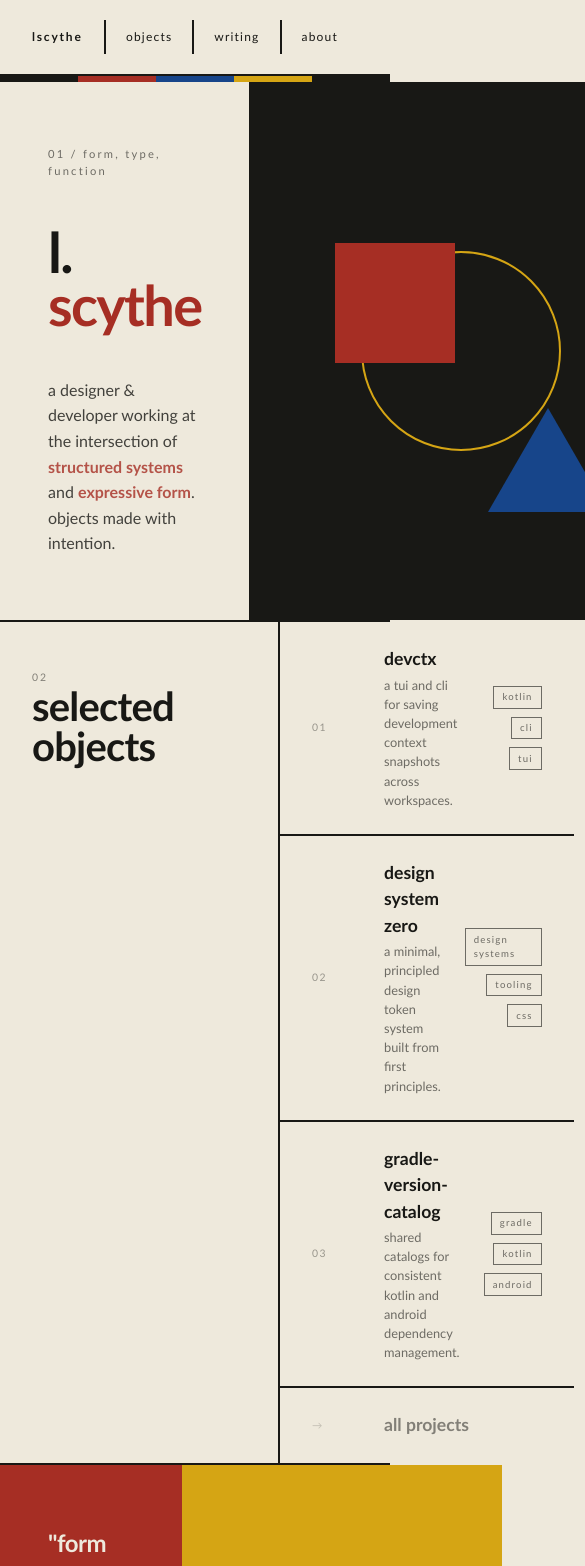
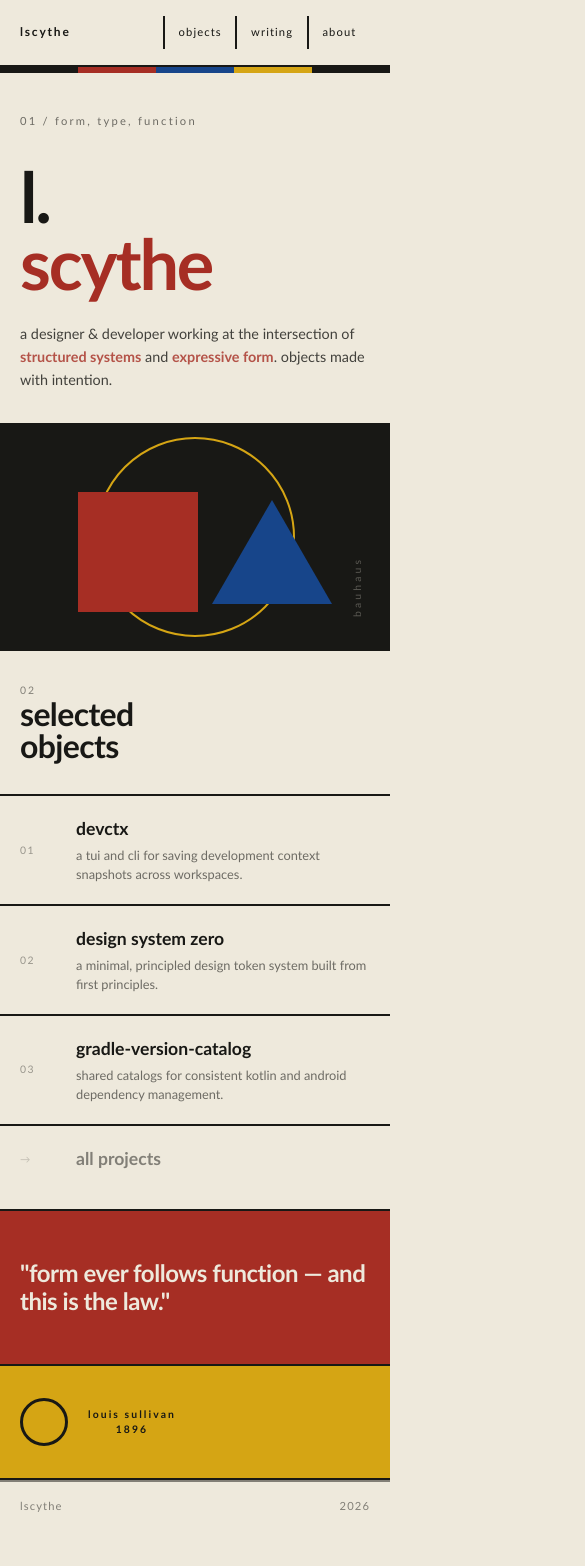
Before and after one commit to nuanxue-agent/lscythe-web, a Next.js app: page / in a window 390 px wide. Shown: the top 1566 px of the page, 585 px wide, since content can reach past the window. After the commit the page ends 1531 px from the top, so only its background shows below. Built offline with nearby package versions, Linux system fonts and the light colour scheme.

Commit message:
fix: mobile responsive styles + wrangler.toml cleanup

```diff
--- a/src/app/globals.css
+++ b/src/app/globals.css
@@ -703,3 +703,225 @@ a {
 .deco-bar span:nth-child(3) { background: var(--blue); }
 .deco-bar span:nth-child(4) { background: var(--ochre); }
 .deco-bar span:nth-child(5) { background: var(--ink); }
+
+/* ─── Mobile (≤ 700px) ────────────────────────────────── */
+@media (max-width: 700px) {
+
+  /* nav */
+  .nav {
+    padding: 1rem 1.25rem;
+    gap: 0;
+  }
+
+  .nav__links li a {
+    padding: 0.5rem 0.85rem;
+    font-size: 0.7rem;
+  }
+
+  /* hero: single column, right panel below */
+  .hero {
+    grid-template-columns: 1fr;
+    min-height: 0;
+  }
+
+  .hero__left {
+    padding: 2.5rem 1.25rem 2rem;
+    border-right: none;
+    border-bottom: var(--border);
+    min-height: 22rem;
+  }
+
+  .hero__right {
+    min-height: 14rem;
+    border-top: none;
+  }
+
+  .hero__title {
+    font-size: clamp(3.25rem, 18vw, 5.5rem);
+    margin-bottom: 1.5rem;
+  }
+
+  .hero__statement {
+    font-size: 0.9rem;
+    max-width: 100%;
+  }
+
+  /* objects: single column */
+  .objects {
+    grid-template-columns: 1fr;
+  }
+
+  .objects__heading {
+    border-right: none;
+    border-bottom: var(--border);
+    padding: 2rem 1.25rem;
+  }
+
+  .objects__heading h2 {
+    font-size: 2rem;
+  }
+
+  /* project rows: 2-col (num + content), no tags column */
+  .project-row {
+    grid-template-columns: 2.5rem 1fr;
+    gap: 1rem;
+    padding: 1.25rem 1.25rem;
+  }
+
+  .project-row__tags {
+    display: none;
+  }
+
+  /* principle: single column */
+  .principle {
+    grid-template-columns: 1fr;
+  }
+
+  .principle__quote {
+    padding: 3rem 1.25rem;
+  }
+
+  .principle__aside {
+    padding: 2rem 1.25rem;
+    flex-direction: row;
+    justify-content: flex-start;
+    gap: 1.25rem;
+    min-height: 0;
+    border-top: var(--border);
+  }
+
+  .principle__circle {
+    width: 48px;
+    height: 48px;
+    flex-shrink: 0;
+  }
+
+  /* list pages: single column */
+  .list-page {
+    grid-template-columns: 1fr;
+    min-height: 0;
+  }
+
+  .list-page__sidebar {
+    border-right: none;
+    border-bottom: var(--border);
+    padding: 2rem 1.25rem;
+    position: static;
+  }
+
+  .list-page__sidebar h1 {
+    font-size: 2.25rem;
+  }
+
+  /* post rows */
+  .post-row {
+    grid-template-columns: 2rem 1fr;
+    gap: 1rem;
+    padding: 1.5rem 1.25rem;
+  }
+
+  .post-row__title {
+    font-size: 1.05rem;
+  }
+
+  /* project rows on list page */
+  .proj-row {
+    grid-template-columns: 2rem 1fr;
+    gap: 1rem;
+    padding: 1.5rem 1.25rem;
+  }
+
+  .proj-row__meta {
+    display: none;
+  }
+
+  .proj-row__title {
+    font-size: 1.05rem;
+  }
+
+  /* article pages */
+  .article-page {
+    padding: 2.5rem 1.25rem 4rem;
+  }
+
+  .article-title {
+    font-size: clamp(2rem, 10vw, 3rem);
+    margin-bottom: 2rem;
+    padding-bottom: 1.5rem;
+  }
+
+  /* about page: single column, identity on top */
+  .about-page {
+    grid-template-columns: 1fr;
+    min-height: 0;
+  }
+
+  .about-page__identity {
+    border-right: none;
+    border-bottom: var(--border);
+    padding: 3rem 1.25rem 2.5rem;
+    justify-content: flex-start;
+  }
+
+  .about-page__name {
+    font-size: clamp(2.75rem, 14vw, 4.5rem);
+  }
+
+  .about-page__content {
+    padding: 2.5rem 1.25rem 4rem;
+  }
+
+  /* footer strip */
+  footer {
+    padding: 1rem 1.25rem !important;
+  }
+}
+
+/* ─── Tablet (701px – 1024px) ────────────────────────── */
+@media (min-width: 701px) and (max-width: 1024px) {
+
+  .hero {
+    grid-template-columns: 1fr 280px;
+    min-height: 420px;
+  }
+
+  .hero__left {
+    padding: 3rem 2rem;
+  }
+
+  .hero__title {
+    font-size: clamp(3rem, 8vw, 5rem);
+  }
+
+  .objects {
+    grid-template-columns: 200px 1fr;
+  }
+
+  .objects__heading {
+    padding: 2.5rem 1.5rem;
+  }
+
+  .list-page {
+    grid-template-columns: 220px 1fr;
+  }
+
+  .principle {
+    grid-template-columns: 1fr 220px;
+  }
+
+  .about-page__identity {
+    padding: 4rem 2rem;
+  }
+
+  .about-page__content {
+    padding: 4rem 2rem;
+  }
+}
+
+/* ─── Reduced motion ─────────────────────────────────── */
+@media (prefers-reduced-motion: reduce) {
+  *, *::before, *::after {
+    transition-duration: 0.01ms !important;
+    animation-duration: 0.01ms !important;
+  }
+}
```
Also changed, not shown: 1 other file (tests, documents, lock files or other folders).
